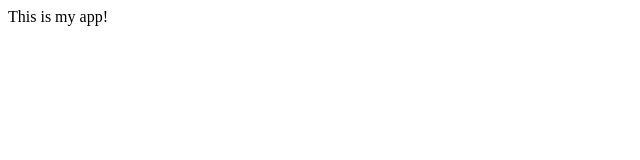
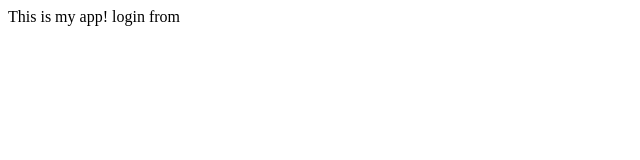
Before and after one commit to Mike427/myappsampple, a plain HTML site: page index.html in a window 1280 px wide. Shown: the full height of the page, 0-640 px from the left. Drawn offline with Linux system fonts and the light colour scheme.

Commit message:
login form

```diff
--- a/index.html
+++ b/index.html
@@ -4,5 +4,6 @@
   </head>
   <body>
       This is my app!
+      login from
   </body>
 </html>
```
Also changed, not shown: login.html (added, +1 -0 lines), 1 other file.
